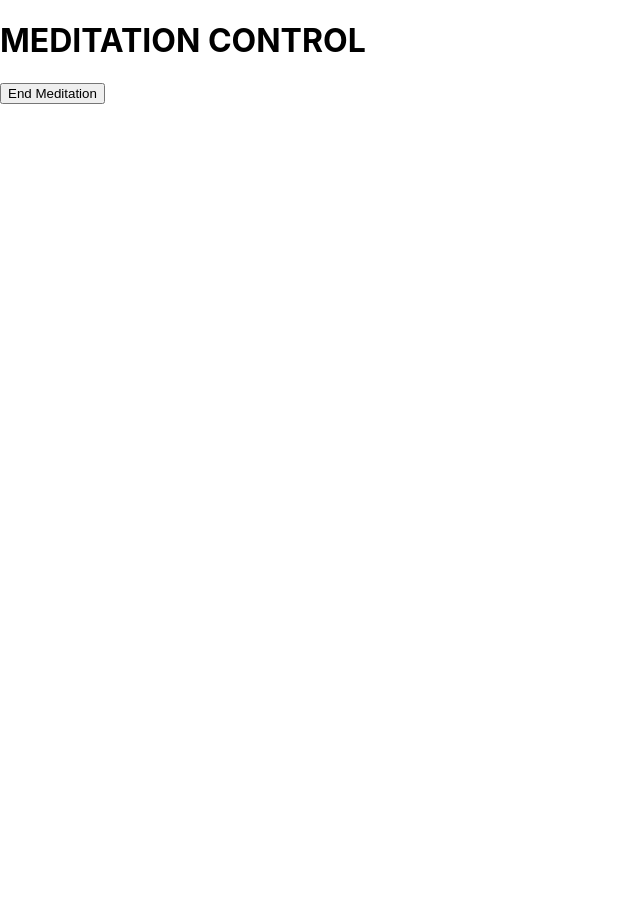
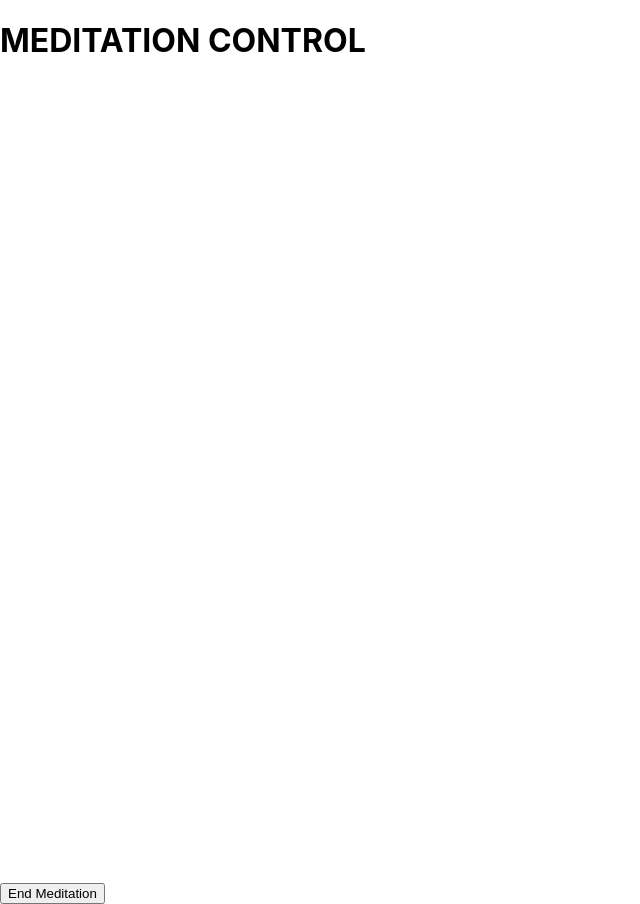
Before and after one commit to HBeinstein/SomaApp, a React (Create React App) app: page /meditations in a window 1280 px wide. Both pictures are taken after a click on the button "Start Meditation". Shown: the whole page, without its empty margins (0-640 px from the left). Before the commit the page ends 800 px from the top, so only its background shows below. Built offline with nearby package versions, Linux system fonts and the light colour scheme; no server answers; the database is empty.

Commit message:
Resize canvas to fill screen

```diff
--- a/src/components/Scene.js
+++ b/src/components/Scene.js
@@ -2,6 +2,13 @@ import React, { useRef, useEffect, Component } from 'react';
 import * as THREE from 'three';
 import * as GLTFLoader from 'three/examples/jsm/loaders/GLTFLoader';
 // import OrbitControls from "three-orbitcontrols";
+
+//Canvas Size
+
+const canvasSize = {
+  height: '100vh',
+  width: '100vw',
+}
 
 function Scene() {
   const threeScene = useRef(null);
@@ -20,7 +27,7 @@ function Scene() {
     );
 
     let renderer = new THREE.WebGLRenderer({antialias: true, alpha:true});
-    renderer.setSize(width, height)
+    renderer.setSize(width, height);
     renderer.setPixelRatio(window.devicePixelRatio);
 
     // let loader = new GLTFLoader;
@@ -47,7 +54,7 @@ function Scene() {
 
   return(
     <React.Fragment>
-      <div className="threeScene" ref={threeScene}>
+      <div className="threeScene" style={canvasSize} ref={threeScene}>
       </div>
     </React.Fragment>
   );
```
